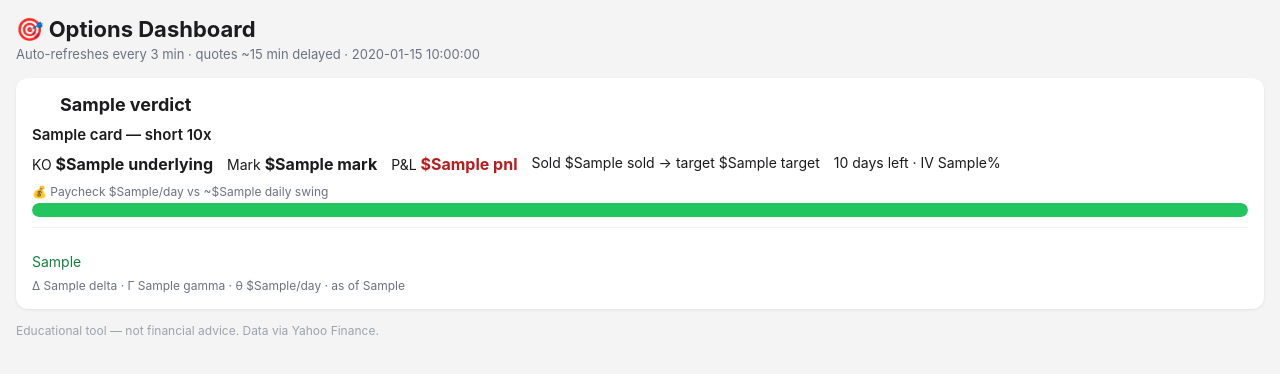
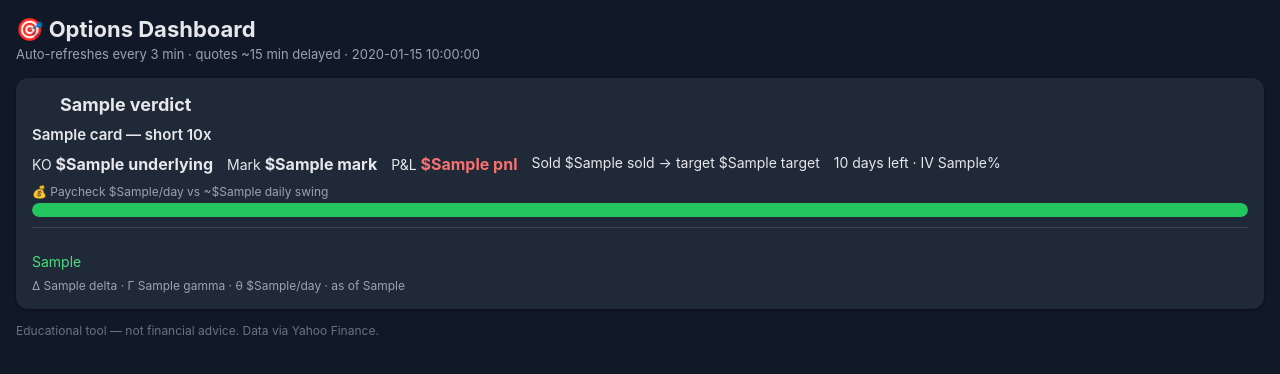
Before and after one commit to jkim-vcs/greeks-dashboard, a Flask app: template templates/dashboard.html in a window 1280 px wide. Shown: the top 374 px of the page. Run offline with Flask 3, Linux system fonts and the light colour scheme; the template is opened without the code that fills it: most values are stand-ins (such as "Sample title", 1, 10 or a date in 2020).

Commit message:
change dashboard backgroun

```diff
--- a/templates/dashboard.html
+++ b/templates/dashboard.html
@@ -7,30 +7,30 @@
   <title>Short Put Dashboard</title>
   <style>
   body { font-family: -apple-system, Helvetica, Arial, sans-serif;
-           background: #f4f4f5; color: #1c1c1e; margin: 0; padding: 16px; }
+         background: #111827; color: #e5e7eb; margin: 0; padding: 16px; }
   h1 { font-size: 22px; margin: 0 0 4px; }
-    .sub { color: #6b7280; font-size: 13px; margin-bottom: 16px; }
-    .card { background: #fff; border-radius: 12px; padding: 16px;
-            margin-bottom: 14px; box-shadow: 0 1px 3px rgba(0,0,0,.08); }
+  .sub { color: #9ca3af; font-size: 13px; margin-bottom: 16px; }
+  .card { background: #1f2937; border-radius: 12px; padding: 16px;
+          margin-bottom: 14px; box-shadow: 0 1px 3px rgba(0,0,0,.4); }
   .verdict { display: flex; align-items: center; gap: 10px;
              font-size: 18px; font-weight: 700; margin-bottom: 10px; }
   .dot { width: 18px; height: 18px; border-radius: 50%; flex-shrink: 0; }
-    .green .dot { background: #22c55e; } .green .verdict { color: #15803d; }
-    .yellow .dot { background: #eab308; } .yellow .verdict { color: #a16207; }
-    .red .dot { background: #ef4444; } .red .verdict { color: #b91c1c; }
+  .green .dot { background: #22c55e; } .green .verdict { color: #4ade80; }
+  .yellow .dot { background: #eab308; } .yellow .verdict { color: #facc15; }
+  .red .dot { background: #ef4444; } .red .verdict { color: #f87171; }
   .nums { display: flex; flex-wrap: wrap; gap: 14px; font-size: 14px;
           margin: 10px 0; }
   .nums b { font-size: 16px; }
-    .pnl-pos { color: #15803d; } .pnl-neg { color: #b91c1c; }
-    .qa { border-top: 1px solid #eee; padding: 8px 0; font-size: 14px; }
+  .pnl-pos { color: #4ade80; } .pnl-neg { color: #f87171; }
+  .qa { border-top: 1px solid #374151; padding: 8px 0; font-size: 14px; }
   .qa .q { font-weight: 600; }
-    .ok { color: #15803d; } .bad { color: #b91c1c; } .warn { color: #a16207; }
-    .bar { height: 14px; border-radius: 7px; background: #e5e7eb;
+  .ok { color: #4ade80; } .bad { color: #f87171; } .warn { color: #facc15; }
+  .bar { height: 14px; border-radius: 7px; background: #374151;
          margin: 4px 0 10px; position: relative; overflow: hidden; }
   .bar > div { height: 100%; border-radius: 7px; }
-    .lbl { font-size: 12px; color: #6b7280; }
-    .err { color: #b91c1c; }
-    footer { color: #9ca3af; font-size: 12px; margin-top: 8px; }
+  .lbl { font-size: 12px; color: #9ca3af; }
+  .err { color: #f87171; }
+  footer { color: #6b7280; font-size: 12px; margin-top: 8px; }
   </style>
 </head>
 <body>
```
Lines whose indentation alone changed are shown as unchanged.
